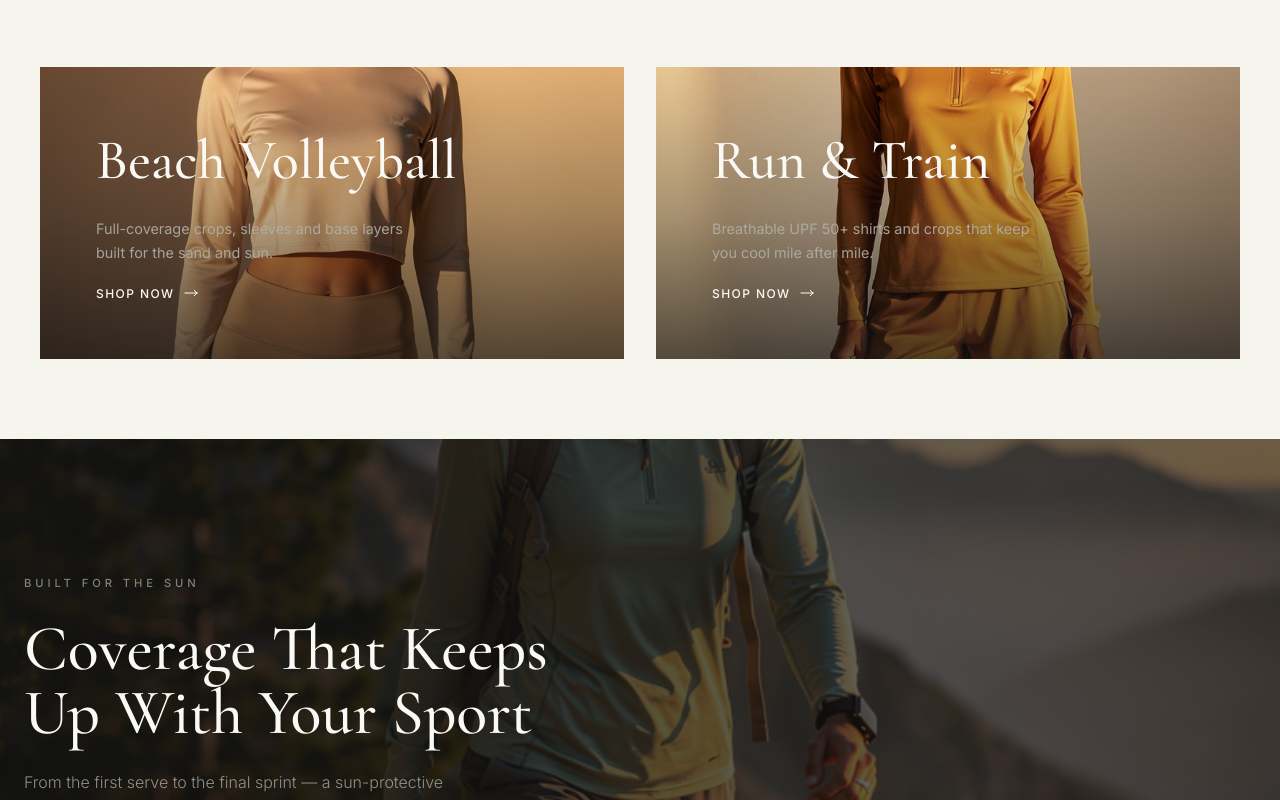
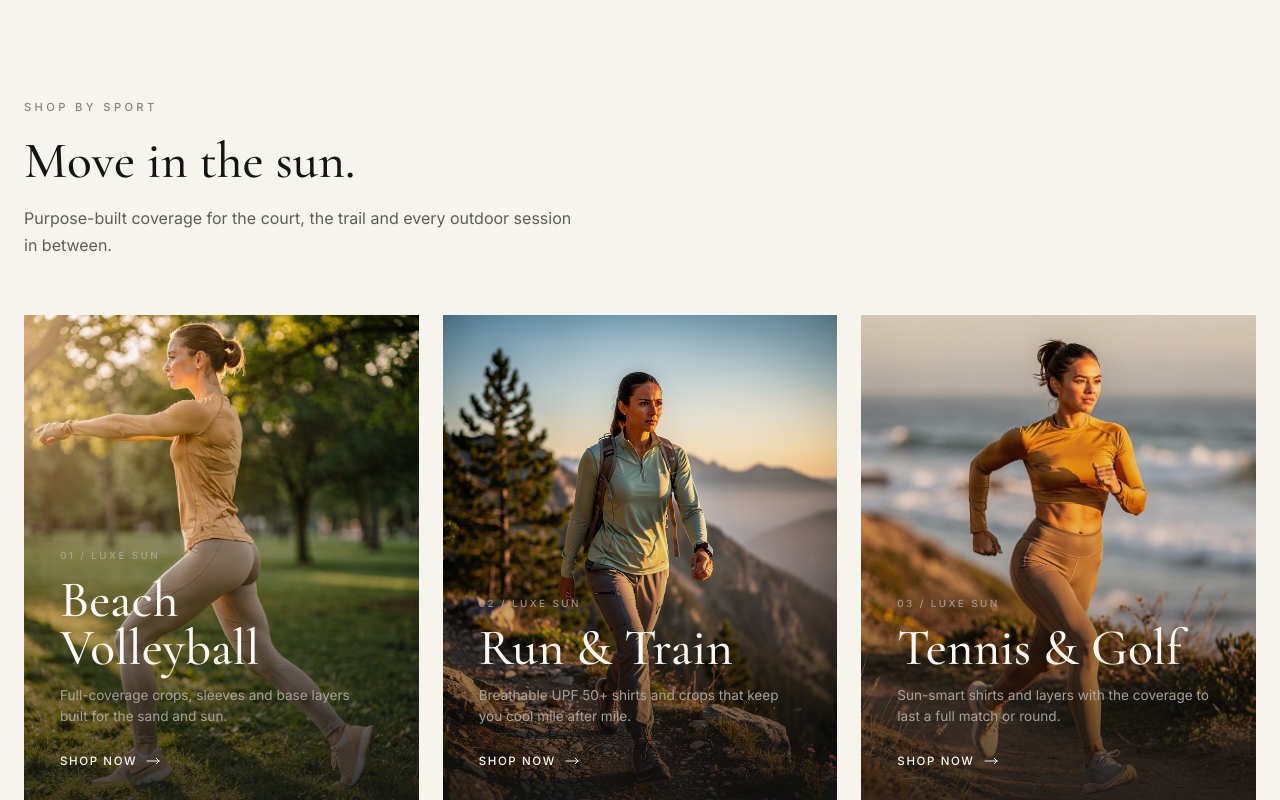
Before and after one commit to JSaundersai/luxesun, a Next.js app: page / in a window 1280 px wide. Shown: the part 980-1780 px from the top of the page. Built offline with nearby package versions, Linux system fonts and the light colour scheme.

Commit message:
feat: add category photography rail

```diff
--- a/src/components/sections/Categories.tsx
+++ b/src/components/sections/Categories.tsx
@@ -7,45 +7,75 @@ import FadeIn from "@/components/animations/FadeIn";
 
 export default function Categories() {
   return (
-    <section id="collections" className="py-20 px-6 bg-parchment">
-      <div className="max-w-[1400px] mx-auto">
-        <div className="grid grid-cols-1 md:grid-cols-2 gap-8 max-w-[1200px] mx-auto">
+    <section
+      id="collections"
+      className="overflow-hidden bg-parchment px-6 py-20 md:py-28"
+    >
+      <div className="mx-auto max-w-[1400px]">
+        <FadeIn className="mb-10 max-w-[560px] md:mb-14">
+          <p className="section-eyebrow">Shop by sport</p>
+          <h2 className="section-title mb-4">Move in the sun.</h2>
+          <p className="section-desc">
+            Purpose-built coverage for the court, the trail and every outdoor
+            session in between.
+          </p>
+        </FadeIn>
+
+        {/* The contained rail becomes a three-card grid once there is room. */}
+        <div className="-mx-6 flex snap-x snap-mandatory gap-4 overflow-x-auto px-6 pb-4 md:mx-0 md:grid md:grid-cols-2 md:gap-6 md:overflow-visible md:px-0 md:pb-0 lg:grid-cols-3">
           {placeholderCategories.map((cat, i) => (
-            <FadeIn key={cat.title} delay={i * 150}>
+            <FadeIn
+              key={cat.title}
+              delay={i * 150}
+              className="min-w-[82vw] snap-start sm:min-w-[60vw] md:min-w-0"
+            >
               <Link
                 href={`/collections/${cat.slug}`}
-                className="relative aspect-[16/9] md:aspect-[2/1] overflow-hidden bg-dark-surface group block w-full"
+                aria-label={`Shop ${cat.title}`}
+                className="group relative block aspect-[4/5] w-full overflow-hidden bg-dark-surface"
               >
                 <Image
                   src={cat.image}
                   alt={cat.title}
                   fill
                   className="object-cover transition-transform duration-700 ease-out group-hover:scale-[1.04]"
-                  sizes="(max-width: 768px) 100vw, 50vw"
+                  sizes="(max-width: 639px) 82vw, (max-width: 1023px) 50vw, 33vw"
                   onError={(e) => {
                     (e.target as HTMLImageElement).style.display = "none";
                   }}
                 />
 
-                {/* Overlay */}
-                <div className="absolute inset-0 bg-gradient-to-t from-near-black/70 via-near-black/30 to-transparent" />
+                <div className="absolute inset-0 bg-gradient-to-t from-near-black/80 via-near-black/10 to-transparent" />
 
-                {/* Text */}
-                <div className="absolute inset-0 flex flex-col justify-end p-10 md:p-14">
-                  <div className="font-serif text-[3rem] md:text-[3.5rem] font-medium text-ivory mb-3">
+                <div className="absolute inset-x-0 bottom-0 p-6 text-ivory sm:p-8 md:p-9">
+                  <span className="mb-3 block font-sans text-[0.62rem] font-medium uppercase tracking-[0.24em] text-warm-silver/80">
+                    0{i + 1} / Luxe Sun
+                  </span>
+                  <h3 className="mb-3 font-serif text-[2.7rem] font-medium leading-[0.95] sm:text-[3.2rem] md:text-[2.7rem] lg:text-[3.2rem]">
                     {cat.title}
-                  </div>
+                  </h3>
                   {cat.subtitle && (
-                    <div className="font-sans text-[0.9rem] text-warm-silver/90 mb-5 max-w-[320px]">
+                    <p className="mb-5 max-w-[320px] font-sans text-[0.85rem] leading-[1.55] text-warm-silver/90">
                       {cat.subtitle}
-                    </div>
+                    </p>
                   )}
-                  <div className="inline-flex items-center gap-2 text-ivory font-sans text-[0.75rem] font-medium tracking-[0.12em] uppercase group-hover:gap-3 transition-all duration-300">
-                    <span>Shop Now</span>
-                    <svg className="w-4 h-4" fill="none" stroke="currentColor" viewBox="0 0 24 24">
-                      <path strokeLinecap="round" strokeLinejoin="round" strokeWidth={1.5} d="M17 8l4 4m0 0l-4 4m4-4H3" />
+                  <span className="inline-flex items-center gap-2 font-sans text-[0.72rem] font-medium uppercase tracking-[0.14em] transition-all duration-300 group-hover:gap-3">
+                    Shop now
+                    <svg
+                      className="h-4 w-4"
+                      fill="none"
+                      stroke="currentColor"
+                      viewBox="0 0 24 24"
+                      aria-hidden="true"
+                    >
+                      <path
+                        strokeLinecap="round"
+                        strokeLinejoin="round"
+                        strokeWidth={1.5}
+                        d="M17 8l4 4m0 0l-4 4m4-4H3"
+                      />
                     </svg>
-                  </div>
+                  </span>
                 </div>
               </Link>
             </FadeIn>
--- a/src/lib/placeholder-data.ts
+++ b/src/lib/placeholder-data.ts
@@ -299,7 +299,7 @@ export function normalizeProduct(p: PlaceholderProduct): PlaceholderProduct {
   };
 }
 
-/** The two hero shopping worlds surfaced on the homepage. */
+/** The three hero shopping worlds surfaced on the homepage. */
 export const placeholderCategories = [
   {
     title: "Beach Volleyball",
@@ -307,7 +307,7 @@ export const placeholderCategories = [
     subtitle: "Full-coverage crops, sleeves and base layers built for the sand and sun.",
     count: placeholderProducts.filter((p) => p.subCategory === "Beach Volleyball").length,
     gradient: "from-[#c2a060] to-[#a08040]",
-    image: "/placeholders/products/ace-crop-front.jpg",
+    image: "/placeholders/cat-athletic.jpg",
   },
   {
     title: "Run & Train",
@@ -315,7 +315,15 @@ export const placeholderCategories = [
     subtitle: "Breathable UPF 50+ shirts and crops that keep you cool mile after mile.",
     count: placeholderProducts.filter((p) => p.subCategory === "Running").length,
     gradient: "from-[#8a9a7a] to-[#6a7a5a]",
-    image: "/placeholders/products/horizon-shirt-front.jpg",
+    image: "/placeholders/cat-longsleeves.jpg",
+  },
+  {
+    title: "Tennis & Golf",
+    slug: "tennis-and-golf",
+    subtitle: "Sun-smart shirts and layers with the coverage to last a full match or round.",
+    count: placeholderProducts.filter((p) => p.subCategory === "Tennis & Golf").length,
+    gradient: "from-[#b8a994] to-[#827565]",
+    image: "/placeholders/cat-studio.jpg",
   },
 ];
 
```
